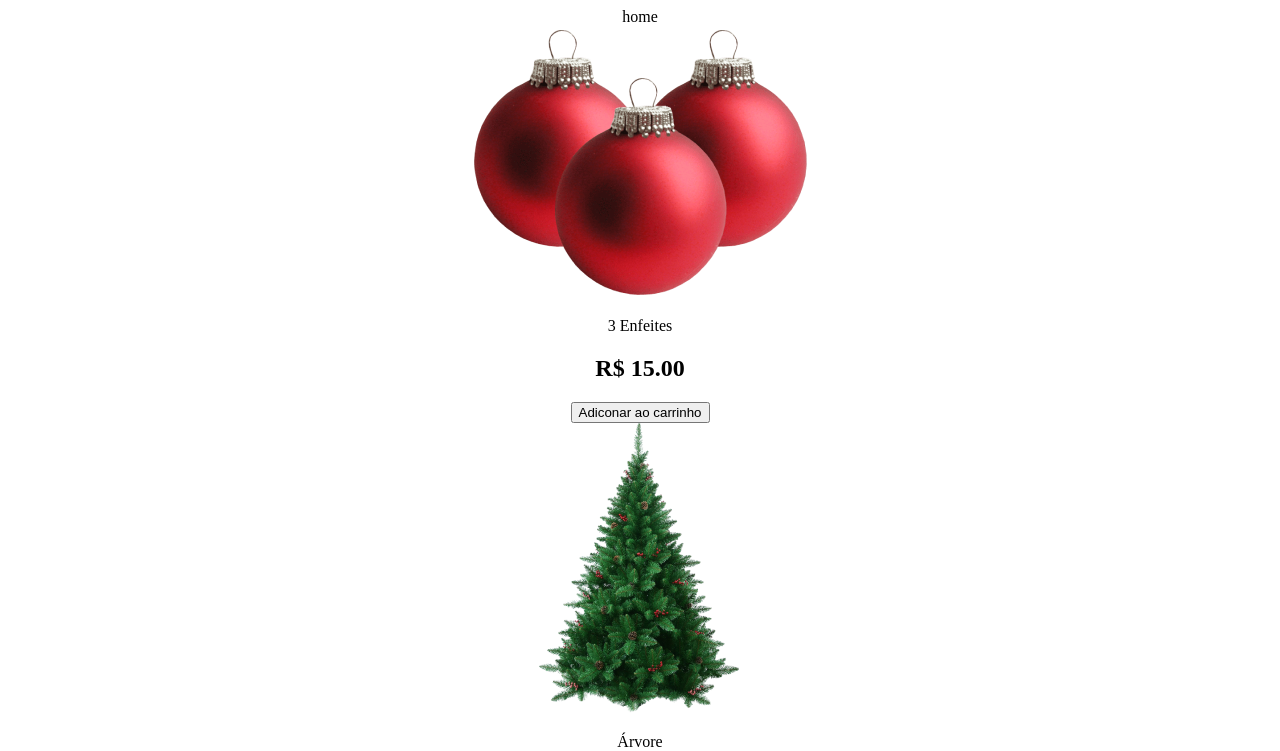
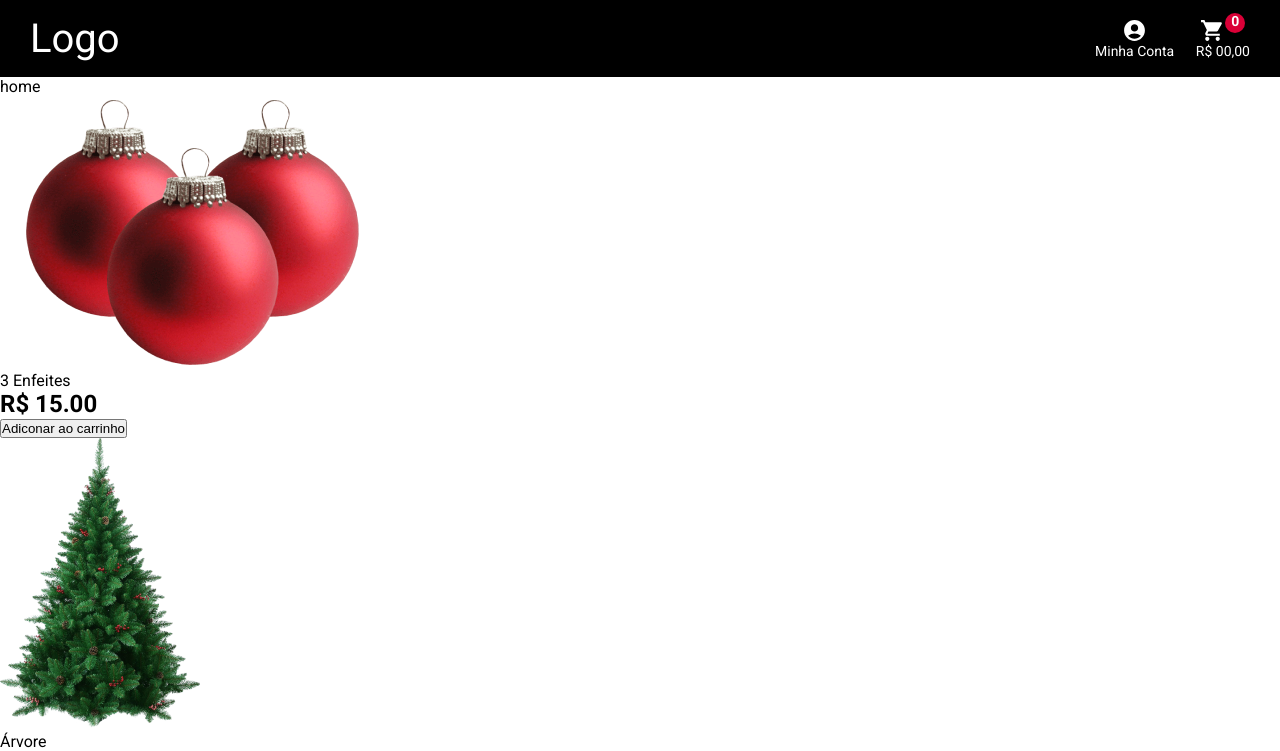
Before and after one commit to Sara01romao/loja-natal, a React (Create React App) app: page / in a window 1280 px wide. Shown: the top 751 px of the page. Built offline with nearby package versions, Linux system fonts and the light colour scheme.

Commit message:
Criação do componente Header

```diff
--- a/src/App.css
+++ b/src/App.css
@@ -1,38 +1,11 @@
-.App {
-  text-align: center;
+@import url('https://fonts.googleapis.com/css2?family=Roboto:wght@100;400;700&display=swap');
+
+*{
+  padding: 0;
+  margin: 0;
+  box-sizing: border-box;
 }
 
-.App-logo {
-  height: 40vmin;
-  pointer-events: none;
+body{
+  font-family: 'Roboto', sans-serif;
 }
-
-@media (prefers-reduced-motion: no-preference) {
-  .App-logo {
-    animation: App-logo-spin infinite 20s linear;
-  }
-}
-
-.App-header {
-  background-color: #282c34;
-  min-height: 100vh;
-  display: flex;
-  flex-direction: column;
-  align-items: center;
-  justify-content: center;
-  font-size: calc(10px + 2vmin);
-  color: white;
-}
-
-.App-link {
-  color: #61dafb;
-}
-
-@keyframes App-logo-spin {
-  from {
-    transform: rotate(0deg);
-  }
-  to {
-    transform: rotate(360deg);
-  }
-}
--- a/src/components/Header/index.jsx
+++ b/src/components/Header/index.jsx
@@ -1,8 +1,28 @@
+import { Link } from "react-router-dom";
+import {MdAccountCircle, MdShoppingCart} from "react-icons/md"
+import { DivHeader } from "./styles";
 
  export default function Header(){
      return(
          <div>
-             header
+                <DivHeader>
+                    <nav>
+                        <Link to="/" className="logo">Logo</Link>
+                        <ul>
+                            <li><Link><MdAccountCircle/>Minha Conta</Link></li>
+                            <li>
+                                <Link>
+                                    <div className="count">
+                                        <MdShoppingCart/>
+                                        <p>0</p>
+                                    </div>
+                                    R$ 00,00
+                                </Link>
+                            </li>
+                        </ul>
+                    </nav>
+
+                </DivHeader>
          </div>
      )
  }
--- /dev/null
+++ b/src/components/Header/styles.js
@@ -0,0 +1,68 @@
+import styled from "styled-components";
+
+
+export const DivHeader= styled.header`
+    background-color: black;
+    max-width: 100%;
+    padding: 5px 20px;
+
+    nav{
+        max-width: 1220px;
+        padding: 10px 0px;
+        margin: 0 auto;
+        /* border: 1px solid red; */
+        display: flex;
+        align-items: center;
+        justify-content: space-between;
+    }
+
+    .logo{
+        font-size: 40px;
+    }
+
+
+    ul{
+        display: flex;
+        width: 155px;
+        justify-content: space-between;
+    }
+
+    a{
+        color: #fff;
+        text-decoration: none;
+        display: flex;
+        flex-direction: column;
+        align-items: center;
+        font-size: 14px;
+
+
+    }
+
+    a:hover{
+        opacity: 0.9;
+    }
+
+    a svg{
+        width: 25px;
+        height: 25px;
+    }
+
+    .count{
+
+        display: flex;
+
+    }
+
+    .count p{
+        position: relative;
+        top: -5px;
+        background-color: #DA0037;
+        width: 20px;
+        height: 20px;
+        border-radius:50%;
+        text-align: center;
+        font-weight: bold;
+    }
+
+
+`
--- a/src/routes.js
+++ b/src/routes.js
@@ -1,11 +1,12 @@
 import {BrowserRouter, Route, Switch} from "react-router-dom";
 
 import Home from "./pages/Home";
+import Header from "./components/Header";
 
 const Routes =() =>{
     return(
         <BrowserRouter>
-            {/* <Header/> */}
+            <Header/>
             <Switch>
                 <Route exact path="/" component={Home}/>
             </Switch>
```
